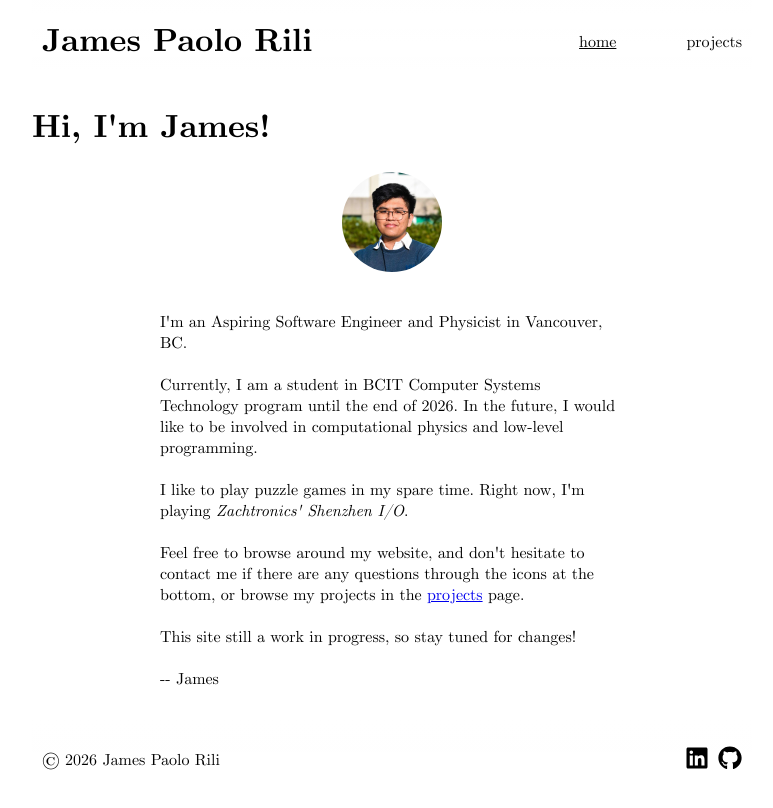
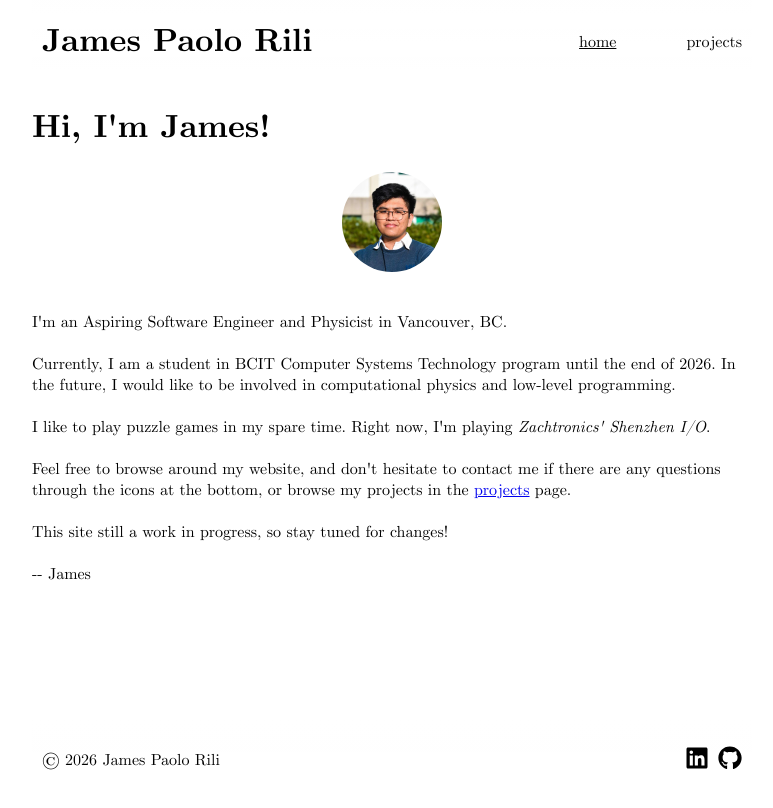
Before and after one commit to jprili/jprili.github.io, a React app: page /#/ in a window 1280 px wide. Shown: the top 808 px of the page, without its empty margins (248-1021 px from the left). Built offline with nearby package versions, Linux system fonts and the light colour scheme; the HTML template or start-up script is replaced by a standard one.

Commit message:
remove horizontal margin

```diff
--- a/src/App.css
+++ b/src/App.css
@@ -134,7 +134,7 @@ nav {
 }
 
 .intro-body > p {
-  margin: 5vh 10vw;
+  margin: 5vh 0;
 }
 
 @font-face {
```
